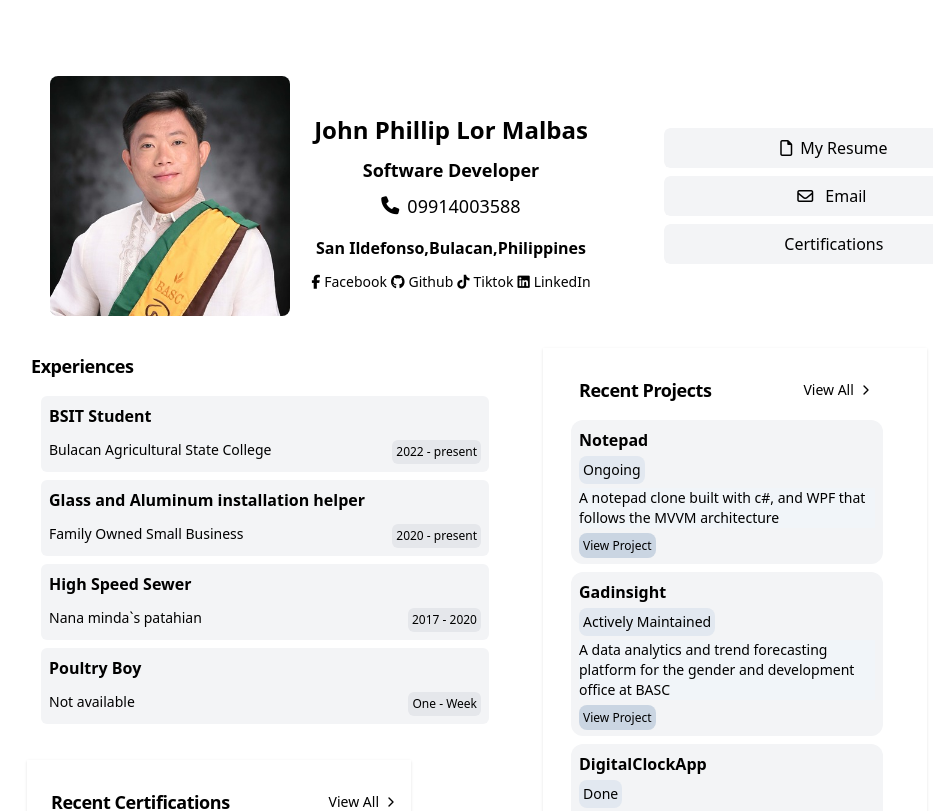
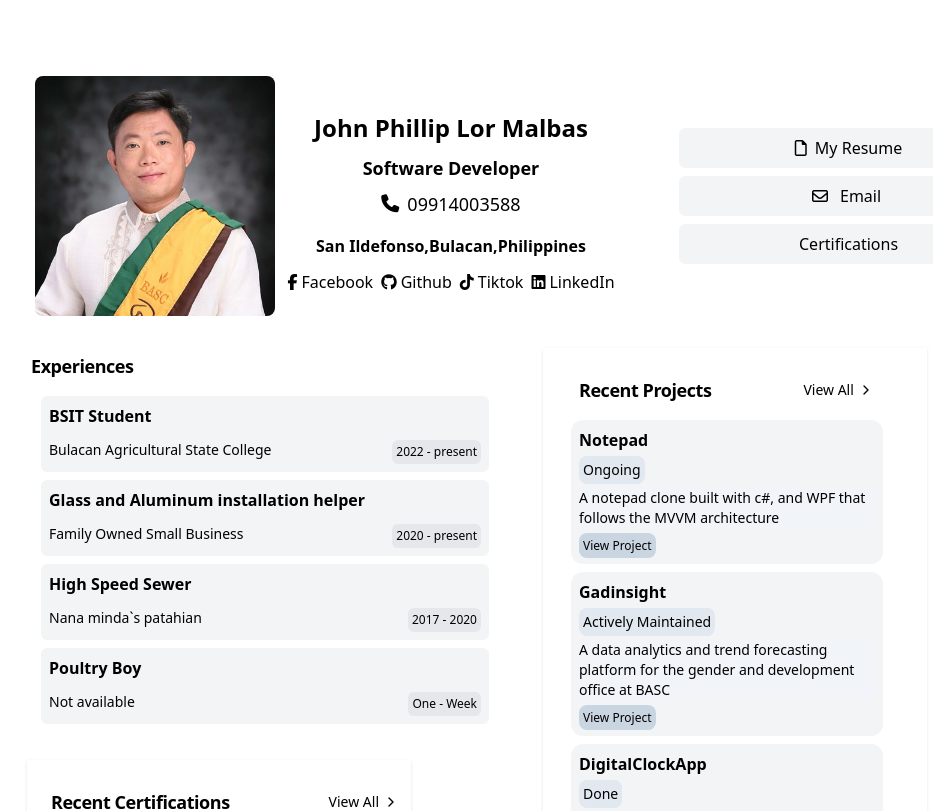
Before and after one commit to Zaido219/personal-portfolio, a React (Vite) app: page / in a window 1280 px wide. Shown: the top 811 px of the page, without its empty margins (117-1050 px from the left). Built offline with nearby package versions, Linux system fonts and the light colour scheme.

Commit message:
style:Style update/s for header section

```diff
--- a/src/components/ProfileHeader.jsx
+++ b/src/components/ProfileHeader.jsx
@@ -42,32 +42,32 @@ const ProfileHeader = () => {
             San Ildefonso,Bulacan,Philippines
           </p>
 
-          <nav className="flex md:gap-1 gap-3 md:text-md p-1 md:w-fit overflow-hidden">
+          <nav className="flex md:gap-2 gap-3 md:text-md p-1 md:w-fit overflow-hidden">
             {/* for the socials link */}
             <a
               href="https://www.facebook.com/share/14h2U6Be8hT/"
               className="flex items-center gap-1"
             >
-              <i className="fa-brands fa-facebook-f md:text-sm"></i>
-              <p className="md:text-sm">Facebook</p>
+              <i className="fa-brands fa-facebook-f md:text-md"></i>
+              <p className="md:text-md">Facebook</p>
             </a>
             <a
               href="https://github.com/Zaido219"
               className="flex items-center gap-1"
             >
-              <i class="fa-brands fa-github md:text-sm"></i>
-              <p className="md:text-sm">Github</p>
+              <i class="fa-brands fa-github md:text-md"></i>
+              <p className="md:text-md">Github</p>
             </a>
             <a
               href="https://www.tiktok.com/@_zaido19?_r=1&_t=ZS-95MUZ5QxedM"
               className="flex items-center gap-1"
             >
-              <i class="fa-brands fa-tiktok md:text-sm"></i>
-              <p className="md:text-sm">Tiktok</p>
+              <i class="fa-brands fa-tiktok md:text-md"></i>
+              <p className="md:text-md">Tiktok</p>
             </a>
             <a href="" className="flex items-center gap-1">
-              <i class="fa-brands fa-linkedin md:text-sm"></i>
-              <p className="md:text-sm">LinkedIn</p>
+              <i class="fa-brands fa-linkedin md:text-md"></i>
+              <p className="md:text-md">LinkedIn</p>
             </a>
           </nav>
         </section>
```
